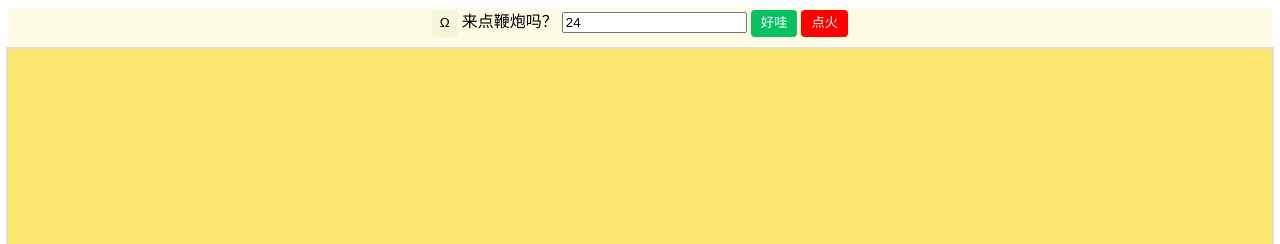
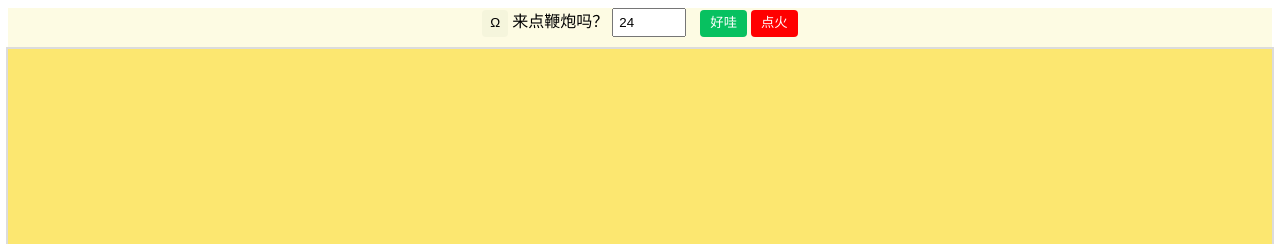
Before and after one commit to 3plus10i/cyberfirework, a plain HTML site: page index.html in a window 1280 px wide. Shown: the top 244 px of the page. Drawn offline with Linux system fonts and the light colour scheme.

Commit message:
修输入框bug

```diff
--- a/index.html
+++ b/index.html
@@ -20,6 +20,12 @@
             flex-direction: column;
             align-items: center;
             justify-content: flex-start;
+        }
+
+        input[type="number"] {
+            padding: 5px;
+            width: 60px;
+            margin-right: 10px;
         }
 
         button {
```
